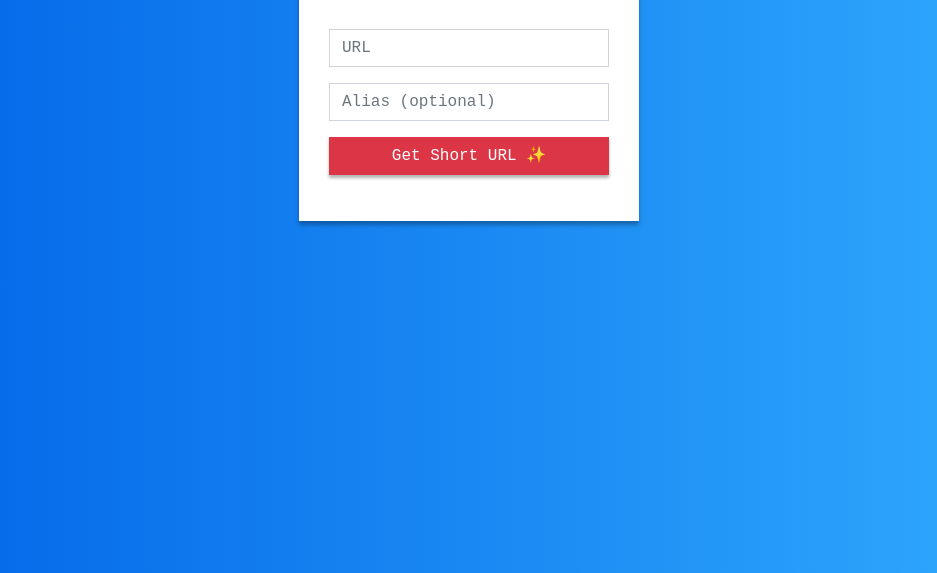
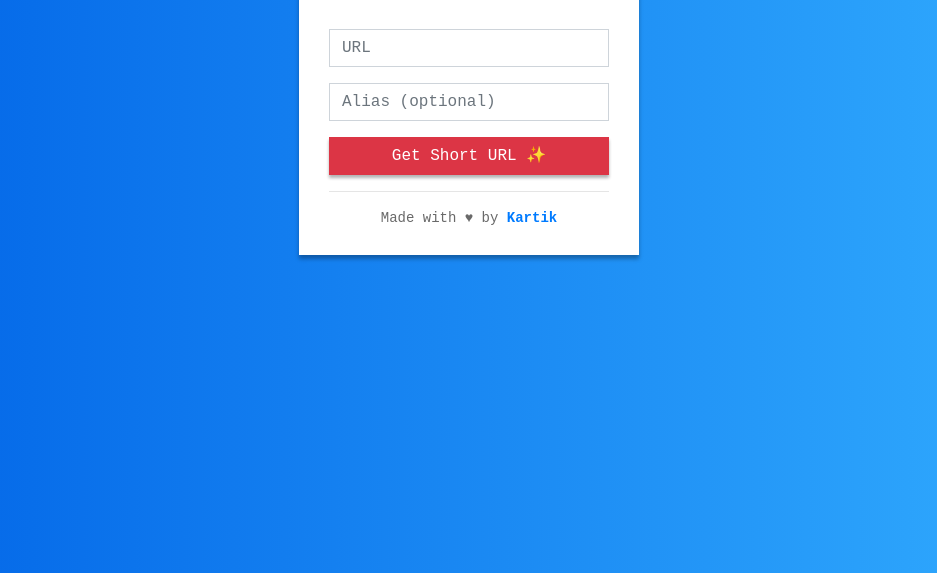
Before and after one commit to kartikp10/url-shortner, a website: page public/index.html in a window 1280 px wide. Shown: the part 227-800 px from the top of the page, without its empty margins (171-1108 px from the left). Drawn offline with nearby package versions, Linux system fonts and the light colour scheme.

Commit message:
:sparkles: Updated README.md. Added signature.

```diff
--- a/public/javascripts/main.js
+++ b/public/javascripts/main.js
@@ -35,8 +35,13 @@ function notFound() {
             <button type="submit" class="btn btn-danger btn-block" id="submit">Get Short URL
               ✨</button>
           </div>
+          <hr>
+          <div class="signature">
+            <p class="sign-text">Made with ♥ by <strong><a href="http://trimr.cc/linkedin">Kartik</strong></p>
+          </div>
         </form>
       </div>
+
     </div>`;
   }
   button = document.getElementById('submit');
--- a/public/stylesheets/style.css
+++ b/public/stylesheets/style.css
@@ -27,6 +27,7 @@ body {
   background: white;
   box-shadow: 0px 4px 4px rgba(0, 0, 0, 0.3);
   padding: 30px;
+  padding-bottom: 10px;
 }
 
 .url-form h2 {
@@ -70,3 +71,16 @@ body {
 #copy {
   font-size: 17px;
 }
+
+.signature {
+  width: 100%;
+  position: relative;
+  text-align: center;
+}
+
+.sign-text {
+  position: relative;
+  font-weight: lighter;
+  font-size: 14px;
+  color: dimgray;
+}
```
Also changed, not shown: README.md.
